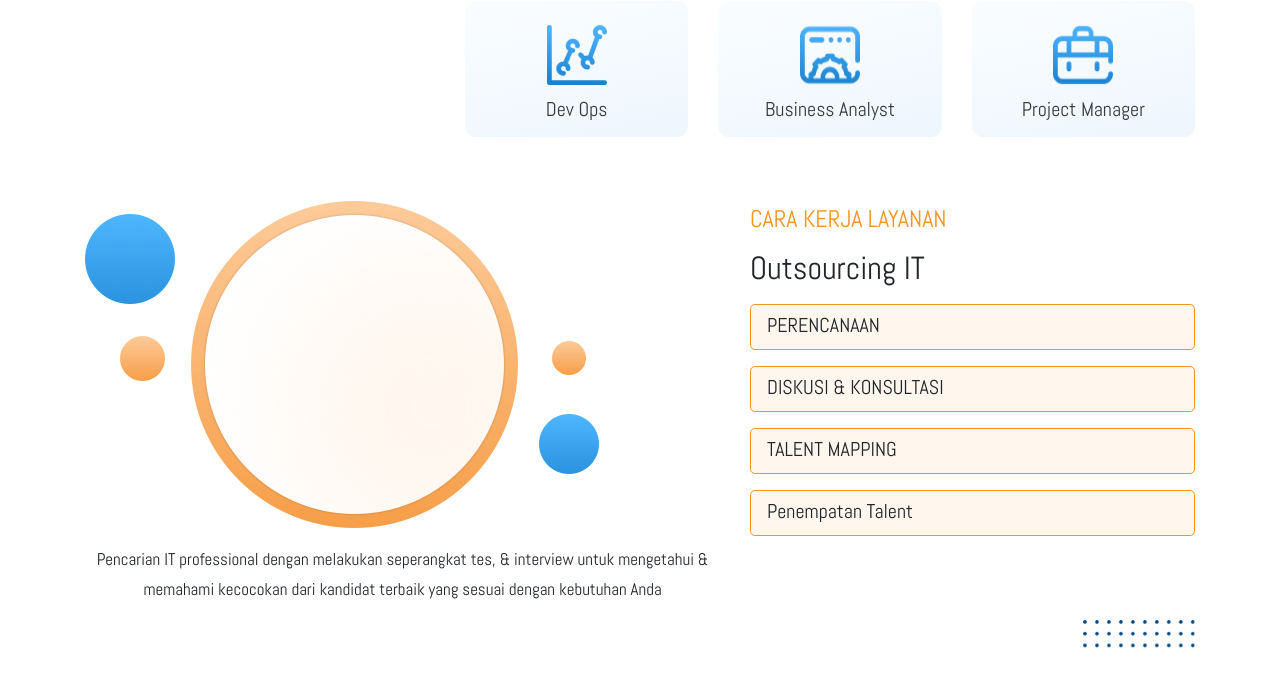
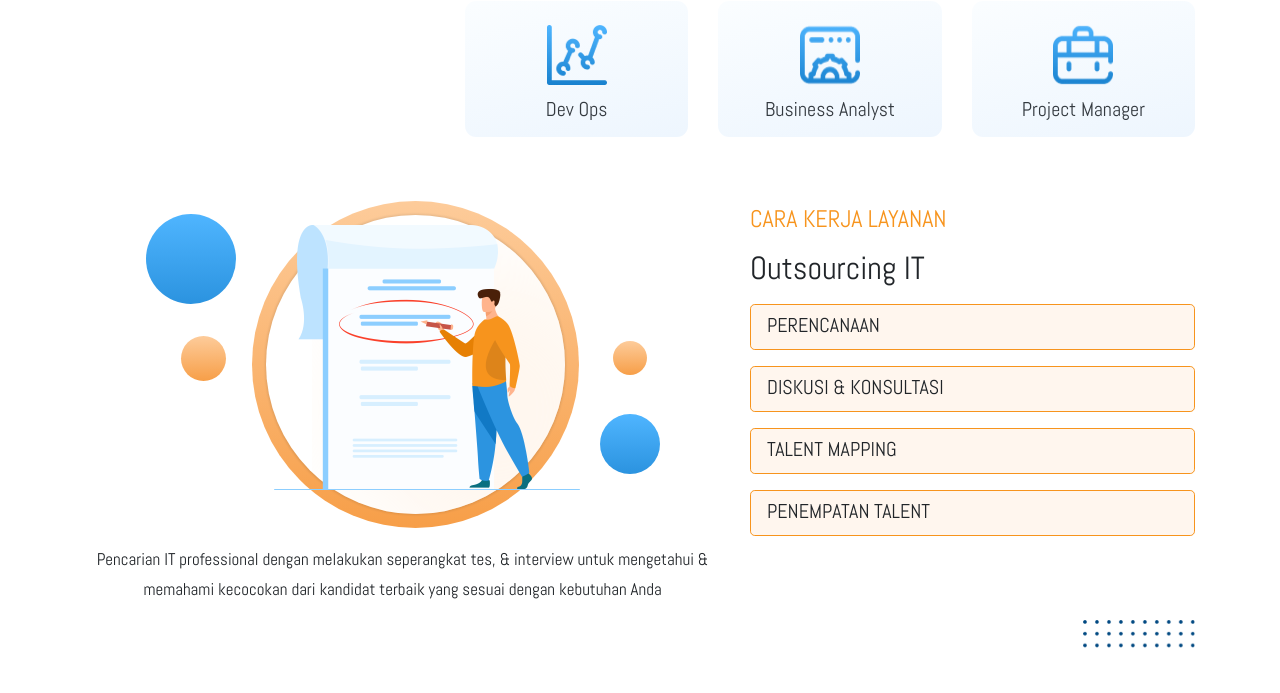
Before and after one commit to yusmardianto/kazokku-web, a PHP site: page /layanan-tenaga-ahli-it.php in a window 1280 px wide. Shown: the part 4849-5542 px from the top of the page. Run offline with PHP 8.4, Linux system fonts and the light colour scheme.

Commit message:
fix(outsourching-it): adding tab behaviour in section-10

```diff
--- a/css/custom.css
+++ b/css/custom.css
@@ -23,9 +23,18 @@
 
 }
 
+/* Custom */
 .linear-gradient-blue{
     background: rgb(201,232,255);
     background: linear-gradient(347deg, rgba(238,246,254,1) 2%, rgb(250 253 255) 97%);
+}
+
+.content {
+    display: none;
+}
+
+.active-content{
+    display: block;
 }
 
 /* Ovverides bootstrap */
@@ -119,6 +128,10 @@
     font-size: larger;
 }
 
+.cursor-pointer{
+    cursor: pointer;
+}
+
 
 /* mobile device - sm */
 @media (max-width: 640px) {
--- a/index.php
+++ b/index.php
@@ -164,7 +164,6 @@
   </div>
 </section>
 
-
 <!-- #5 -->
 <section class="container mt-5">
   <div class="row ">
--- a/layanan-tenaga-ahli-it.php
+++ b/layanan-tenaga-ahli-it.php
@@ -277,7 +277,7 @@
       </figure>
     </div>
       <div class="col-sm-12 col-md-4 col-md-4 col-lg-4 col-xl-4">
-        <figure class=" rounded-xl text-center mt-3 linear-gradient-blue border-blue-main h-100">
+        <figure class="rounded-xl text-center mt-3 linear-gradient-blue border-blue-main h-100">
           <picture>
               <source media="(min-width: 1024px)" srcset="/images/outsourching-it/image-card-5.png">
               <source media="(max-width: 640px)" srcset="/images/outsourching-it/image-card-5.png">
@@ -650,17 +650,62 @@
 
 <!-- #10 -->
 <section class="container mt-5">
-  <div class="row">
+  <div class="row" id='tab'>
     <div class="col-sm-12 col-md-7 col-md-7 col-lg-7 col-xl-7">
 
-        <picture>
-            <source media="(min-width: 1024px)" srcset="/images/outsourching-it/image-section-10.png">
-            <source media="(max-width: 640px)" srcset="/images/outsourching-it/image-section-10.png">
-            <img src="/images/outsourching-it/image-section-10.svg" alt="main-image" class="w-sm-100 h-sm-auto" width="514" height="327"  loading="lazy" >
-        </picture>
+        <div
+          style="
+            background-image: url('/images/outsourching-it/image-section-10.svg');
+            background-repeat: no-repeat;
+            background-position: center;
+            height: 327px;
+          "
+        >
+          <!-- #1 PERENCANAAN -->
+          <div class="text-center content active-content" data-content='1'>
+            <br />
+            <picture>
+                <source media="(min-width: 1024px)" srcset="/images/outsourching-it/image-section-10-perencanaan.png">
+                <source media="(max-width: 640px)" srcset="/images/outsourching-it/image-section-10-perencanaan.png">
+                <img class="ml-5" src="/images/outsourching-it/image-section-10-perencanaan.svg" alt="perencanaan" class="w-sm-100 h-sm-auto" width="306" height="265"  loading="lazy" >
+            </picture>
+          </div>
+
+          <!-- #2 DISCUSS & CONSULTATION -->
+          <div class="text-center content" data-content='2'>
+            <br />
+            <picture>
+                <source media="(min-width: 1024px)" srcset="/images/outsourching-it/image-section-10-discuss-consultation.png">
+                <source media="(max-width: 640px)" srcset="/images/outsourching-it/image-section-10-discuss-consultation.png">
+                <img class="ml-3 mt-5" width="394" height="247" src="/images/outsourching-it/image-section-10-discuss-consultation.svg" alt="discuss" class="w-sm-100 h-sm-auto"   loading="lazy" >
+            </picture>
+          </div>
+
+           <!-- #3 TALENT MAPPING -->
+           <div class="text-center content" data-content='3'>
+            <br />
+            <picture>
+                <source media="(min-width: 1024px)" srcset="/images/outsourching-it/image-section-10-talent-mapping.png">
+                <source media="(max-width: 640px)" srcset="/images/outsourching-it/image-section-10-talent-mapping.png">
+                <img class="ml-3" width="327" height="314" src="/images/outsourching-it/image-section-10-talent-mapping.svg" alt="talent-mapping" class="w-sm-100 h-sm-auto"   loading="lazy" >
+            </picture>
+          </div>
+
+           <!-- #4 PENEMPATAN TALENT -->
+           <div class="text-center content" data-content='4'>
+            <br />
+            <picture>
+                <source media="(min-width: 1024px)" srcset="/images/outsourching-it/image-section-10-placement.png">
+                <source media="(max-width: 640px)" srcset="/images/outsourching-it/image-section-10-placement.png">
+                <img class="ml-5 mt-4" width="327" height="285" src="/images/outsourching-it/image-section-10-placement.svg" alt="placement" class="w-sm-100 h-sm-auto"   loading="lazy" >
+            </picture>
+          </div>
+        </div>
+
       <p class='text-center mt-3'>
         Pencarian IT professional dengan melakukan seperangkat tes, & interview untuk mengetahui & memahami kecocokan dari kandidat terbaik yang sesuai dengan kebutuhan Anda
       </p>
+
     </div>
     <div class="col-sm-12 col-md-5 col-md-5 col-lg-5 col-xl-5">
       <h4 class="text-secondary-main mt-sm-1">
@@ -670,24 +715,24 @@
         Outsourcing IT
       </h2>
       <ul class='list-unstyled mt-3'>
-        <li class='border-secondary-main bg-orange-light rounded-lg pl-3 pr-3 pt-2 pb-1' >
+        <li data-id='1' class='border-secondary-main bg-orange-light rounded-lg pl-3 pr-3 pt-2 pb-1 cursor-pointer' >
             <h5>
               PERENCANAAN
             </h5>
         </li>
-        <li class='border-secondary-main bg-orange-light rounded-lg pl-3 pr-3 pt-2 pb-1 mt-3' >
+        <li data-id='2' class='border-secondary-main bg-orange-light rounded-lg pl-3 pr-3 pt-2 pb-1 mt-3 cursor-pointer' >
           <h5>
             DISKUSI & KONSULTASI
           </h5>
         </li>
-        <li class='border-secondary-main bg-orange-light rounded-lg pl-3 pr-3 pt-2 pb-1 mt-3' >
+        <li data-id='3' class='border-secondary-main bg-orange-light rounded-lg pl-3 pr-3 pt-2 pb-1 mt-3 cursor-pointer' >
           <h5>
             TALENT MAPPING
           </h5>
         </li>
-        <li class='border-secondary-main bg-orange-light rounded-lg pl-3 pr-3 pt-2 pb-1 mt-3' >
+        <li data-id='4' class='border-secondary-main bg-orange-light rounded-lg pl-3 pr-3 pt-2 pb-1 mt-3 cursor-pointer' >
           <h5>
-            Penempatan Talent
+            PENEMPATAN TALENT
           </h5>
         </li>
       </ul>
@@ -700,8 +745,6 @@
     </picture>
   </div>
 </section>
-
-
 
 <!-- #11 -->
 <div class="mb-n8 mt-5">
@@ -1079,3 +1122,18 @@
     </div>
   </div>
 </div>
+
+<script>
+  $('document').ready(function(){
+    $("#tab ul li").click(function(){
+      const id = $(this).data('id');
+      if(!$(this).hasClass('active-content')){
+        $("#tab ul li").removeClass('active-content');
+        $(this).addClass('active-content');
+
+        $('.content').hide();
+        $(`[data-content=${id}]`).show();
+      }
+    });
+  })
+</script>
```
Also changed, not shown: images/outsourching-it/image-section-10-discuss-consultation.png (added), images/outsourching-it/image-section-10-discuss-consultation.svg (added), images/outsourching-it/image-section-10-perencanaan.png (added), images/outsourching-it/image-section-10-perencanaan.svg (added), images/outsourching-it/image-section-10-placement.png (added), images/outsourching-it/image-section-10-placement.svg (added), images/outsourching-it/image-section-10-talent-mapping.png (added), images/outsourching-it/image-section-10-talent-mapping.svg (added).
